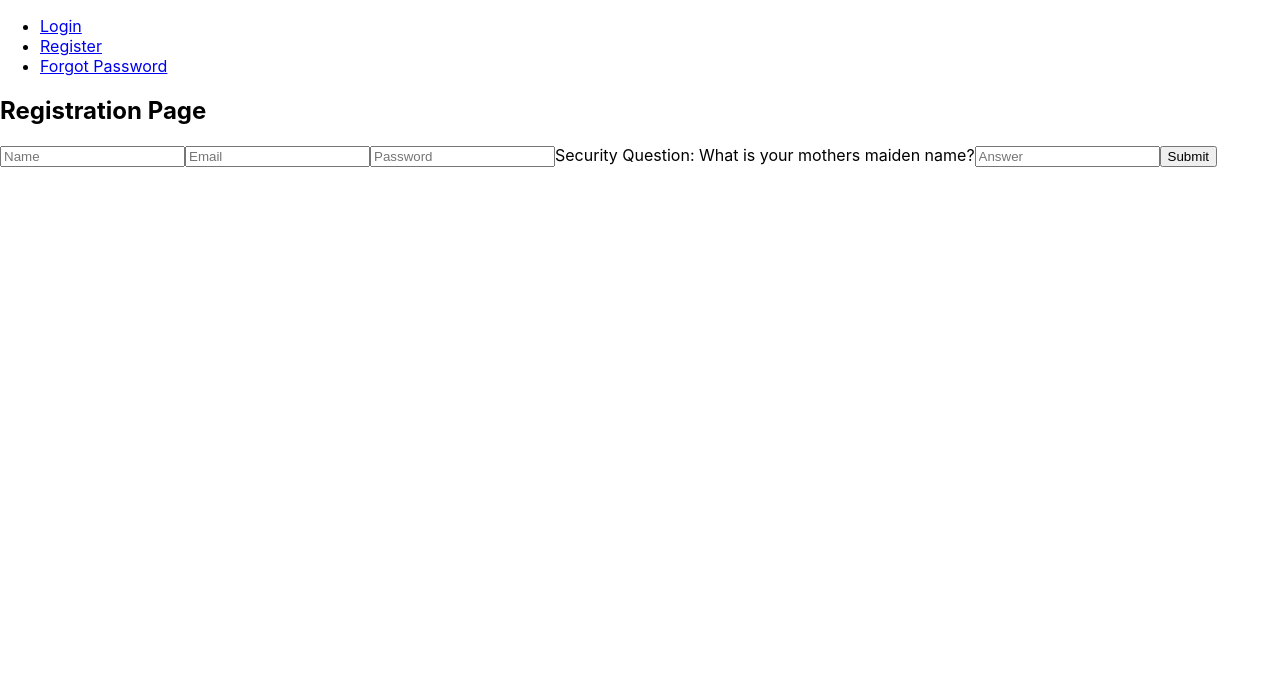
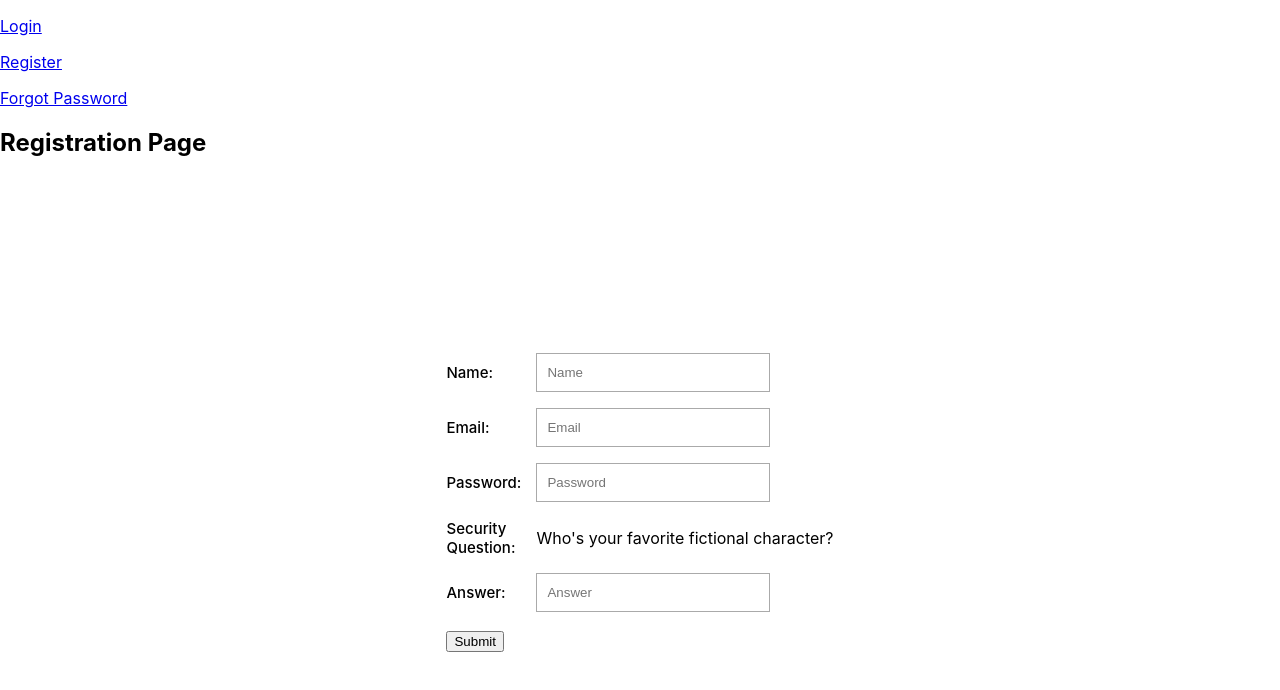
Before and after one commit to Bosen111/comp3130_project, a React (Create React App) app in the folder front-end/: page /register in a window 1280 px wide. Shown: the top 690 px of the page. Built offline with nearby package versions, Linux system fonts and the light colour scheme.

Commit message:
Modified forms to use styles

```diff
--- a/front-end/package.json
+++ b/front-end/package.json
@@ -6,11 +6,12 @@
     "@testing-library/jest-dom": "^5.16.4",
     "@testing-library/react": "^13.2.0",
     "@testing-library/user-event": "^13.5.0",
+    "antd": "^4.21.4",
     "axios": "^0.27.2",
     "react": "^18.1.0",
     "react-dom": "^18.1.0",
     "react-router-dom": "^5.3.3",
-    "react-scripts": "5.0.1",
+    "react-scripts": "^5.0.1",
     "web-vitals": "^2.1.4"
   },
   "scripts": {
--- a/front-end/src/components/LoginForm.js
+++ b/front-end/src/components/LoginForm.js
@@ -1,4 +1,5 @@
 import React, { useRef } from 'react';
+import '../login.css';
 
 function LoginForm(props){
 
@@ -17,12 +18,21 @@ function LoginForm(props){
     }
 
     return(
-        <form onSubmit={submitHandler}>
-            <input type="email" required placeholder="Email" ref={emailRef}/>
-            <input type="password" required placeholder="Password" ref={passwordRef}/>
-            <button>Submit</button>
-        </form>
-
+        <div className="show-content">
+            <div className="login-wrapper">
+                <form onSubmit={submitHandler}>
+                    <div className="input-item">
+                        <p>Email: </p>
+                        <input type="text" required placeholder='Email' ref={emailRef}/>
+                    </div>
+                    <div className="input-item">
+                        <p>Password: </p>
+                        <input type="password" required placeholder='Password' ref={passwordRef}/>
+                    </div>
+                    <button>Submit</button>
+                </form>
+            </div>
+        </div>
     );
 }
 
--- a/front-end/src/components/Navigation.js
+++ b/front-end/src/components/Navigation.js
@@ -1,12 +1,19 @@
 import { Link } from "react-router-dom";
+import React from "react";
+import '../login.css'
+
 
 function Navigation(){
     return(
-        <ul>
-            <li><Link to="/login">Login</Link></li>
-            <li><Link to="/register">Register</Link></li>
-            <li><Link to="/forgotPw">Forgot Password</Link></li>
-        </ul>
+        <>
+        <div>
+            <div className ="tabs-item">
+                <p><Link to="/login">Login</Link></p>
+                <p><Link to="/register">Register</Link></p>
+                <p><Link to="/forgotPw">Forgot Password</Link></p>
+            </div>
+        </div>
+        </>
     );
 }
 
--- a/front-end/src/components/RegisterForm.js
+++ b/front-end/src/components/RegisterForm.js
@@ -26,14 +26,35 @@ function RegisterForm(props){
     }
 
     return(
-        <form onSubmit={submitHandler}>
-            <input type="text" required placeholder="Name" ref={nameRef}/>
-            <input type="email" required placeholder="Email" ref={emailRef}/>
-            <input type="password" required placeholder="Password" ref={passwordRef}/>
-            <label>Security Question: What is your mothers maiden name?</label>
-            <input type="text" required placeholder="Answer" ref={secAnswerRef}/>
-            <button>Submit</button>
-        </form>
+
+        <div className="show-content">
+            <div className="login-wrapper">
+                <form onSubmit={submitHandler}>
+                <div className="input-item">
+                        <p>Name: </p>
+                        <input type="text" required placeholder='Name' ref={nameRef}/>
+                    </div>
+                    <div className="input-item">
+                        <p>Email: </p>
+                        <input type="text" required placeholder='Email' ref={emailRef}/>
+                    </div>
+                    <div className="input-item">
+                        <p>Password: </p>
+                        <input type="password" required placeholder='Password' ref={passwordRef}/>
+                    </div>
+                    <div className="input-item">
+                        <p>Security Question: </p>
+                        <label>Who's your favorite fictional character?</label>
+                    </div>
+                    <div className="input-item">
+                        <p>Answer: </p>
+                        <input type="text" required placeholder='Answer' ref={secAnswerRef}/>
+                    </div>
+
+                    <button>Submit</button>
+                </form>
+            </div>
+        </div>
 
     );
 }
--- a/front-end/src/components/ResetPasswordForm.js
+++ b/front-end/src/components/ResetPasswordForm.js
@@ -24,13 +24,31 @@ function ResetPasswordForm(props){
     }
 
     return(
-        <form onSubmit={submitHandler}>
-            <input type="email" required placeholder="Email" ref={emailRef}/>
-            <label>Security Question: What is your mothers maiden name?</label>
-            <input type="text" required placeholder="Answer" ref={secAnswerRef}/>
-            <input type="password" required placeholder="New Password" ref={newPwRef}/>
-            <button>Submit</button>
-        </form>
+
+        <div className="show-content">
+            <div className="login-wrapper">
+                <form onSubmit={submitHandler}>
+                    <div className="input-item">
+                        <p>Email: </p>
+                        <input type="text" required placeholder='Email' ref={emailRef}/>
+                    </div>
+                    <div className="input-item">
+                        <p>Security Question: </p>
+                        <label>Who's your favorite fictional character?</label>
+                    </div>
+                    <div className="input-item">
+                        <p>Answer: </p>
+                        <input type="text" required placeholder='Answer' ref={secAnswerRef}/>
+                    </div>
+                    <div className="input-item">
+                        <p>New Password: </p>
+                        <input type="password" required placeholder='Password' ref={newPwRef}/>
+                    </div>
+
+                    <button>Submit</button>
+                </form>
+            </div>
+        </div>
 
     );
 }
--- /dev/null
+++ b/front-end/src/login.css
@@ -0,0 +1,99 @@
+.title{
+    padding: 0 20px;
+    display: flex;
+    justify-content: space-between;
+    align-items: center;
+    height:60px;
+}
+.title>p{
+    font-size: 20px;
+    margin: 0;
+}
+.title .right-button{
+    width: 180px;
+    display: flex;
+    justify-content: space-between;
+}
+.footer{
+    position: absolute;
+    bottom: 0;
+    width: 100%;
+    background: chocolate;
+    height: 50px;
+}
+
+.footer p{
+    text-align: center;
+    line-height: 50px;
+    color: #fff;
+    font-size: 14px;
+}
+
+.tabs{
+    height: calc(100vh - 110px);
+    display: flex;
+    align-items: center;
+    flex-direction: column;
+}
+
+.tabs .tabs-content{
+    width: 980px;
+    max-width: 980px;
+}
+
+.tabs .tabs-item{
+    width: 90%;
+    display: flex;
+    justify-content: flex-start;
+}
+
+.tabs .tabs-item p{
+    margin: 0;
+    padding: 5px 20px;
+    font-size: 16px;
+    font-weight: 800;
+    border-bottom: 1px solid #fff;
+    cursor: pointer;
+    margin-right: 10px;
+}
+
+.tabs .tabs-item p.active{
+    border-bottom: 1px solid indianred;
+}
+
+.show-content,.login-page,.culture-wrapper,.about-wrapper{
+    height: calc(100vh - 146px);
+    width: 100%;
+    display: flex;
+    justify-content: center;
+    align-items: center;
+}
+
+.input-item{
+    display: flex;
+    justify-content: flex-start;
+    align-items: center;
+    height: 35px;
+    margin-bottom: 20px;
+}
+
+.input-item p{
+    margin: 0;
+    width: 90px;
+    font-size: 15px;
+    font-weight: 500;
+    text-align: left;
+}
+
+.input-item input{
+    width: 220px;
+    height: 35px;
+    outline: none;
+    border: 1px solid #aaa;
+    padding-left: 10px;
+}
+
+.login-page .ant-btn {
+    margin: 0 auto;
+    display: block;
+}
--- a/front-end/src/pages/Login.js
+++ b/front-end/src/pages/Login.js
@@ -1,6 +1,8 @@
 import { useHistory } from "react-router-dom";
+
 import { useState } from "react";
 import LoginForm from "../components/LoginForm";
+import '../login.css'
 
 function Login(){
 
@@ -23,7 +25,7 @@ function Login(){
     }
 
     return(
-        <div>
+        <div className="tabs-content">
             <h1>Login Page</h1>
             <LoginForm loginUser={loginUserHandler}/>
             {isError? <p class="redText">Invalid Credentials</p> : '' }
```
Also changed, not shown: 2 other files (tests, documents, lock files or other folders).
